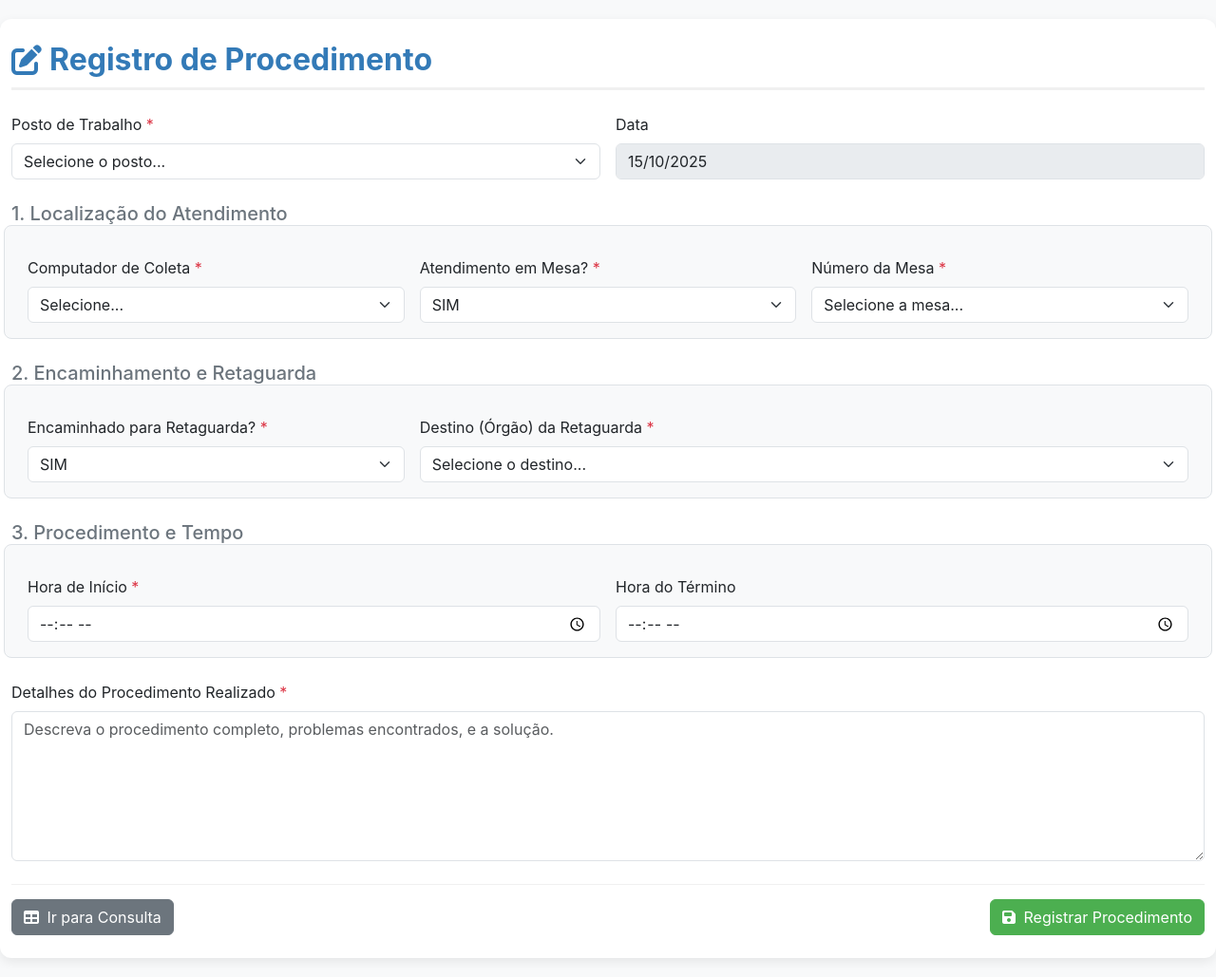
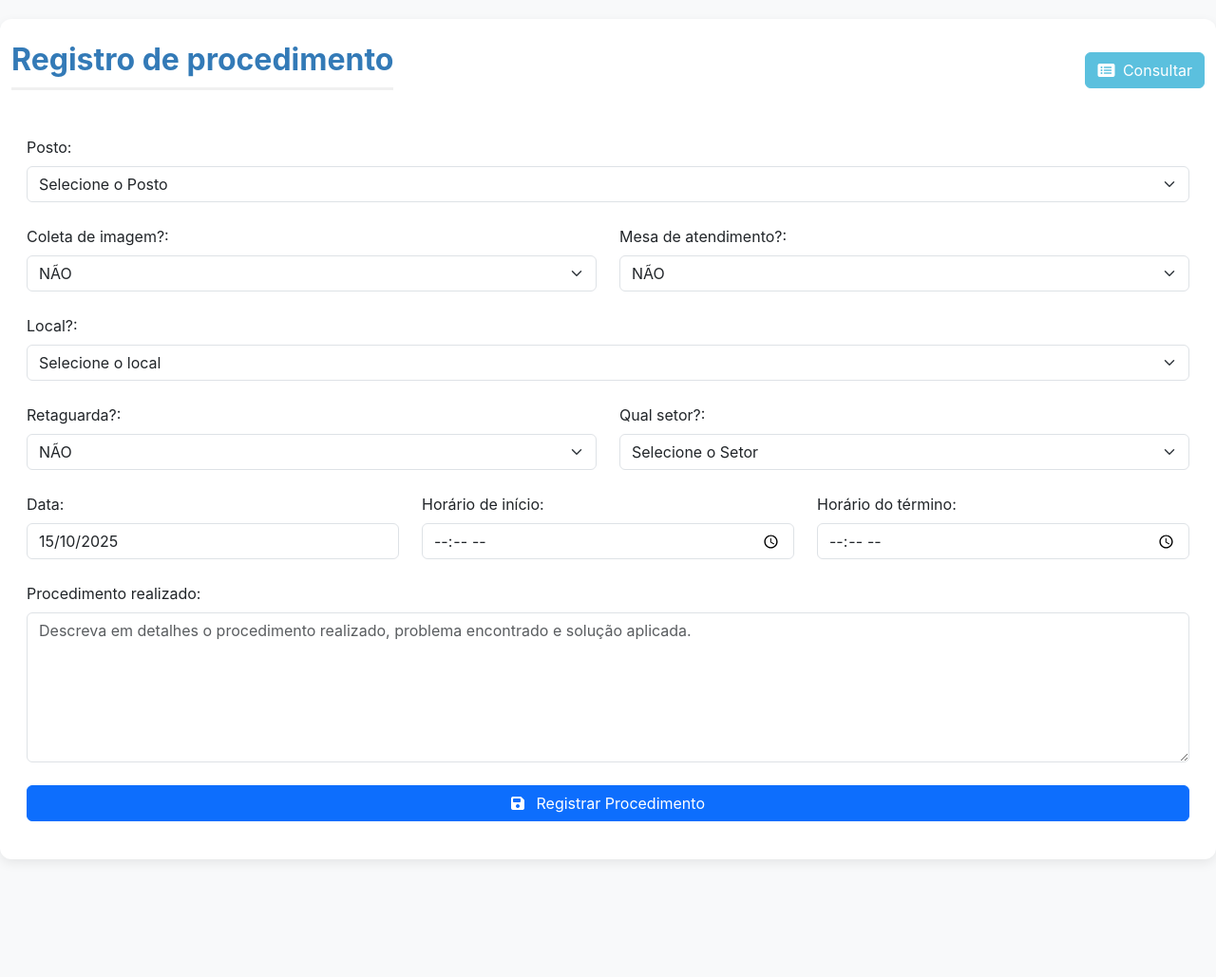
Before and after one commit to Dual650/info-IT, a Flask app: page / in a window 1280 px wide. Shown: the whole page at 95% size. After the commit the page ends 907 px from the top, so only its background shows below. Run offline with Flask 3, Linux system fonts and the light colour scheme.

Commit message:
Update index.html

```diff
--- a/templates/index.html
+++ b/templates/index.html
@@ -6,7 +6,9 @@
     <title>Registro de Procedimento</title>
     <link href="https://cdn.jsdelivr.net/npm/bootstrap@5.3.3/dist/css/bootstrap.min.css" rel="stylesheet">
     <link rel="stylesheet" href="https://cdnjs.cloudflare.com/ajax/libs/font-awesome/6.5.2/css/all.min.css">
+
     <link rel="stylesheet" href="{{ url_for('static', filename='style.css') }}">
+
 </head>
 <body class="bg-light">
 
@@ -21,62 +23,68 @@
         {% endif %}
     {% endwith %}
 
-    <div class="container-fluid container-formal py-4">
-        <h2 class="text-center mb-4 header-titulo"><i class="fas fa-edit me-2"></i> Registro de Procedimento</h2>
+    <div class="container container-formal container-index py-4">
+        <div class="header-section mb-4">
+            <h2 class="header-titulo">Registro de procedimento</h2>
+            <div class="header-acoes">
+                   <a href="{{ url_for('consultar_registro') }}" class="btn btn-consulta">
+                       <i class="fas fa-list-alt me-1"></i> Consultar
+                   </a>
+            </div>
+        </div>
 
-        <form method="POST" action="{{ url_for('formulario_registro') }}">
+        <form method="POST" action="/" class="p-3">
 
-            <div class="row g-3 mb-4">
-                <div class="col-md-6">
-                    <label for="posto" class="form-label required">Posto de Trabalho</label>
+            <div class="mb-4">
+                <label for="posto" class="form-label">Posto:</label>
                 <select name="posto" id="posto" class="form-select" required>
-                        <option value="" disabled selected>Selecione o posto...</option>
+                    <option value="" disabled selected>Selecione o Posto</option>
+                    {# Utiliza a lista 'postos' passada pelo app.py #}
                     {% for posto in postos %}
                         <option value="{{ posto }}">{{ posto }}</option>
                     {% endfor %}
                 </select>
             </div>
 
-                <div class="col-md-6">
-                    <label for="data" class="form-label">Data</label>
-                    <input type="text" id="data" class="form-control" value="{{ data_de_hoje }}" disabled>
-                    <input type="hidden" name="data" value="{{ data_de_hoje }}">
+            <div class="row">
+                <div class="col-md-6 mb-4">
+                    <label for="computador_coleta" class="form-label">Coleta de imagem?:</label>
+                    <select name="computador_coleta" id="computador_coleta" class="form-select" required>
+                        <option value="" disabled>Selecione</option>
+                        <option value="SIM">SIM</option>
+                        <option value="NÃO" selected>NÃO</option>
+                    </select>
+                </div>
+
+                <div class="col-md-6 mb-4">
+                    <label for="mesa_sim_nao" class="form-label">Mesa de atendimento?:</label>
+                    <select name="mesa_sim_nao" id="mesa_sim_nao" class="form-select" required>
+                        <option value="" disabled>Selecione</option>
+                        <option value="SIM">SIM</option>
+                        <option value="NÃO" selected>NÃO</option>
+                    </select>
                 </div>
             </div>
 
-            <h5 class="mt-4 mb-3 text-secondary">1. Localização do Atendimento</h5>
-            <div class="row g-3 mb-4 border p-3 rounded-3 bg-light">
-                 <div class="col-md-4">
-                    <label for="computador_coleta" class="form-label required">Computador de Coleta</label>
-                    <select name="computador_coleta" id="computador_coleta" class="form-select" required>
-                        <option value="" disabled selected>Selecione...</option>
-                        <option value="SIM">SIM</option>
-                        <option value="NÃO">NÃO</option>
-                    </select>
-                </div>
+            <div class="row" id="mesaLocalFields">
 
-                <div class="col-md-4">
-                    <label for="mesa_sim_nao" class="form-label required">Atendimento em Mesa?</label>
-                    <select name="mesa_sim_nao" id="mesa_sim_nao" class="form-select" required>
-                        <option value="SIM" selected>SIM</option>
-                        <option value="NÃO">NÃO</option>
-                    </select>
-                </div>
-
-                <div class="col-md-4" id="mesaNumeroDiv">
-                    <label for="numero_mesa" class="form-label required">Número da Mesa</label>
+                <div class="col-12 mb-4" id="mesaNumeroDiv" style="display: none;">
+                    <label for="numero_mesa" class="form-label">Número da mesa:</label>
                     <select name="numero_mesa" id="numero_mesa" class="form-select">
-                        <option value="" disabled selected>Selecione a mesa...</option>
-                        {% for mesa in opcoes_mesa %}
-                            <option value="{{ mesa }}">{{ mesa }}</option>
+                        <option value="" disabled selected>Selecione o número</option>
+                        {# Usa a lista 'numeros_mesa' passada pelo app.py (gerada de 1 a 35) #}
+                        {% for i in numeros_mesa %}
+                            <option value="{{ i }}">{{ i }}</option>
                         {% endfor %}
                     </select>
                 </div>
 
-                <div class="col-12" id="localDiv" style="display:none;">
-                    <label for="local" class="form-label required">Local de Atendimento</label>
+                <div class="col-12 mb-4" id="localDiv" style="display: none;">
+                    <label for="local" class="form-label">Local?:</label>
                     <select name="local" id="local" class="form-select">
-                        <option value="" disabled selected>Selecione o local...</option>
+                        <option value="" disabled selected>Selecione o local</option>
+                        {# Utiliza a lista 'opcoes_locais' passada pelo app.py. #}
+                        {# O seu HTML original tinha opções fixas, atualizei para usar a lista do config. #}
                         {% for local in opcoes_locais %}
                             <option value="{{ local }}">{{ local }}</option>
                         {% endfor %}
@@ -84,64 +92,64 @@
                 </div>
             </div>
 
-            <h5 class="mt-4 mb-3 text-secondary">2. Encaminhamento e Retaguarda</h5>
-            <div class="row g-3 mb-4 border p-3 rounded-3 bg-light">
-                <div class="col-md-4">
-                    <label for="retaguarda_sim_nao" class="form-label required">Encaminhado para Retaguarda?</label>
+            <div class="row">
+                <div class="col-md-6 mb-4">
+                    <label for="retaguarda_sim_nao" class="form-label">Retaguarda?:</label>
                     <select name="retaguarda_sim_nao" id="retaguarda_sim_nao" class="form-select" required>
-                        <option value="SIM" selected>SIM</option>
-                        <option value="NÃO">NÃO</option>
+                        <option value="" disabled>Selecione</option>
+                        <option value="SIM">SIM</option>
+                        <option value="NÃO" selected>NÃO</option>
                     </select>
                 </div>
 
-                <div class="col-md-8" id="retaguardaDestinoDiv">
-                    <label for="retaguarda_destino" class="form-label required">Destino (Órgão) da Retaguarda</label>
+                <div class="col-md-6 mb-4">
+                    <div id="retaguardaDestinoDiv" style="display: none;">
+                        <label for="retaguarda_destino" class="form-label">Qual órgão?:</label>
                         <select name="retaguarda_destino" id="retaguarda_destino" class="form-select">
-                        <option value="" disabled selected>Selecione o destino...</option>
+                            <option value="" disabled selected>Selecione o Destino</option>
+                            {# Utiliza a lista 'opcoes_retaguarda' passada pelo app.py #}
                             {% for destino in opcoes_retaguarda %}
                                 <option value="{{ destino }}">{{ destino }}</option>
                             {% endfor %}
                         </select>
                     </div>
 
-                <div class="col-md-8" id="retaguardaSetorDiv" style="display:none;">
-                    <label for="retaguarda_setor" class="form-label required">Setor Interno de Resolução</label>
+                    <div id="retaguardaSetorDiv" style="display: none;">
+                        <label for="retaguarda_setor" class="form-label">Qual setor?:</label>
                         <select name="retaguarda_setor" id="retaguarda_setor" class="form-select">
-                        <option value="" disabled selected>Selecione o setor...</option>
+                            <option value="" disabled selected>Selecione o Setor</option>
+                             {# Utiliza a lista 'opcoes_setores' passada pelo app.py #}
                             {% for setor in opcoes_setores %}
                                 <option value="{{ setor }}">{{ setor }}</option>
                             {% endfor %}
                         </select>
                     </div>
                 </div>
+            </div>
 
-            <h5 class="mt-4 mb-3 text-secondary">3. Procedimento e Tempo</h5>
-            <div class="row g-3 mb-4 border p-3 rounded-3 bg-light">
-                <div class="col-md-6">
-                    <label for="hora_inicio" class="form-label required">Hora de Início</label>
+            <div class="row">
+                <div class="col-12 col-md-4 mb-4">
+                    <label for="data" class="form-label">Data:</label>
+                    <input type="text" name="data" id="data" class="form-control disabled-input" value="{{ data_de_hoje }}" readonly>
+                </div>
+                <div class="col-12 col-md-4 mb-4">
+                    <label for="hora_inicio" class="form-label">Horário de início:</label>
                     <input type="time" name="hora_inicio" id="hora_inicio" class="form-control" required>
                 </div>
-
-                <div class="col-md-6">
-                    <label for="hora_termino" class="form-label">Hora do Término</label>
-                    <input type="time" name="hora_termino" id="hora_termino" class="form-control">
+                <div class="col-12 col-md-4 mb-4">
+                    <label for="hora_termino" class="form-label">Horário do término:</label>
+                    <input type="time" name="hora_termino" id="hora_termino" class="form-control" required>
                 </div>
             </div>
 
             <div class="mb-4">
-                <label for="procedimento" class="form-label required">Detalhes do Procedimento Realizado</label>
-                <textarea name="procedimento" id="procedimento" class="form-control" rows="6" required placeholder="Descreva o procedimento completo, problemas encontrados, e a solução."></textarea>
+                <label for="procedimento" class="form-label">Procedimento realizado:</label>
+                <textarea name="procedimento" id="procedimento" class="form-control" rows="6" placeholder="Descreva em detalhes o procedimento realizado, problema encontrado e solução aplicada." required></textarea>
             </div>
 
-            <div class="form-actions d-flex justify-content-between align-items-center">
-                <a href="{{ url_for('consultar_registro') }}" class="btn btn-secondary">
-                    <i class="fas fa-table me-1"></i> Ir para Consulta
-                </a>
-                <button type="submit" class="btn btn-primary btn-submit">
-                    <i class="fas fa-save me-1"></i> Registrar Procedimento
+            <button type="submit" class="btn btn-primary w-100">
+                <i class="fas fa-save me-2"></i> Registrar Procedimento
             </button>
-            </div>
-
         </form>
     </div>
 
```
Lines whose indentation alone changed are shown as unchanged.
